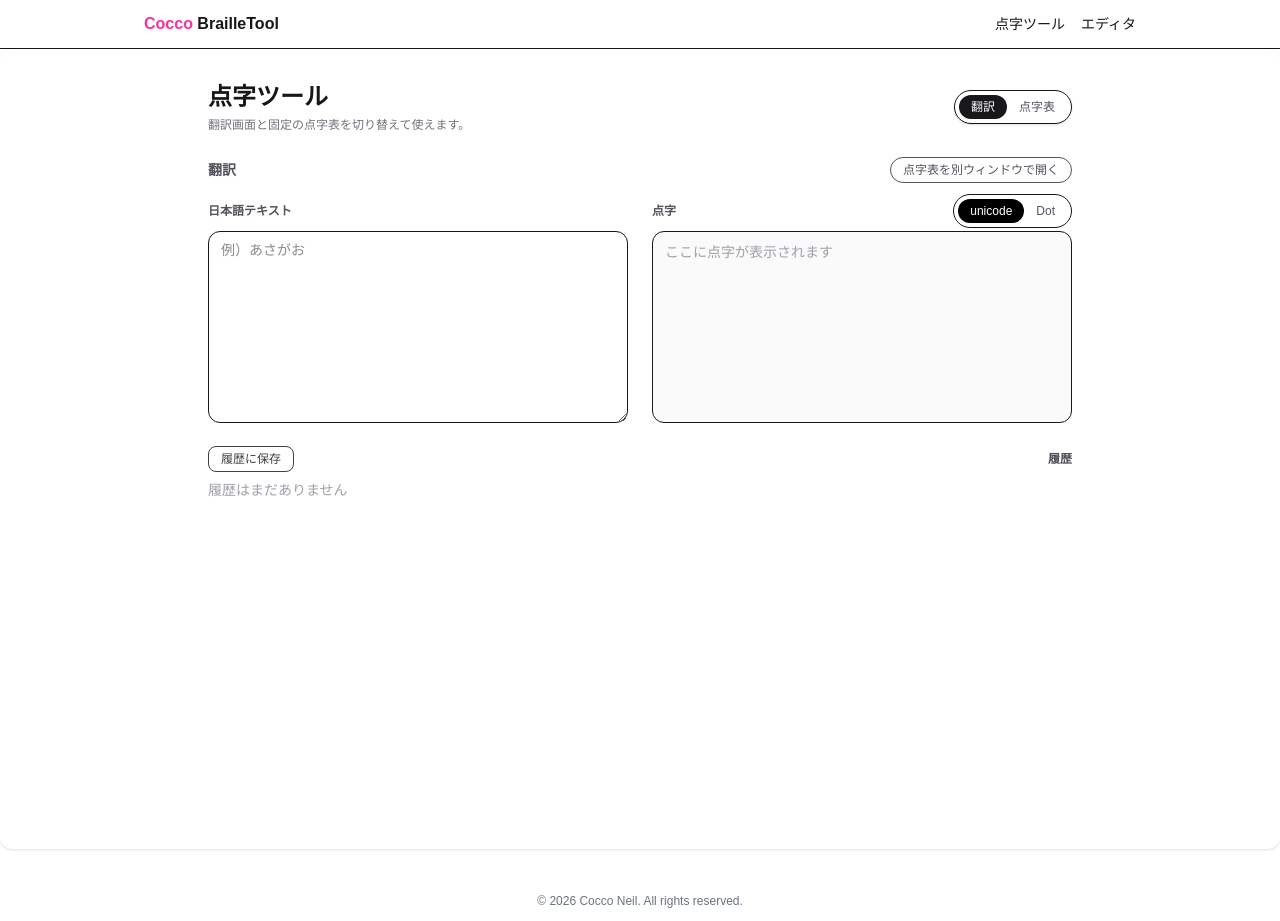
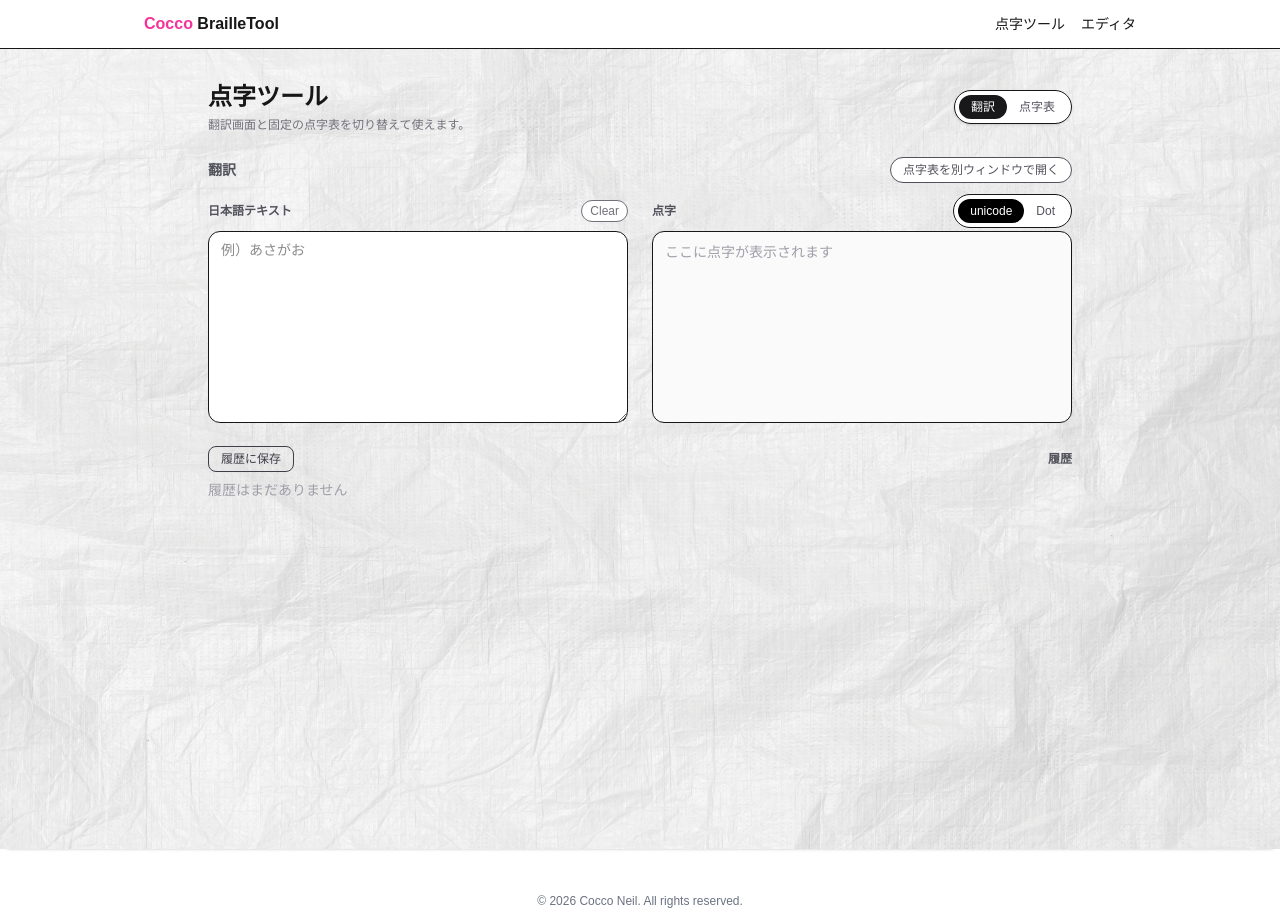
Before and after one commit to muu-ima/muu-braille-tool, a Next.js app: page /braille/translate in a window 1280 px wide. Built offline with nearby package versions, Linux system fonts and the light colour scheme.

Commit message:
記号追加、背景画像変更、レイアウト修正

```diff
--- a/app/braille/chart/page.tsx
+++ b/app/braille/chart/page.tsx
@@ -28,6 +28,7 @@ const DAKUON_ROWS = [
 
 const HANDAKUON_ROWS = [
   { label: "ぱ行", list: ["ぱ", "ぴ", "ぷ", "ぺ", "ぽ"] },
+  { label: "記号", list: ["っ", "ー", "、", "。"] },
 ];
 
 const A_TO_N_ROWS = GOJUON_ROWS.slice(0, 5);
--- a/app/braille/components/TabButton.tsx
+++ b/app/braille/components/TabButton.tsx
@@ -8,7 +8,7 @@ const TABS = [
   { id: "a_to_n", label: "あ行～な行" },
   { id: "h_to_w", label: "は行～わ行" },
   { id: "dakuon", label: "濁音" },
-  { id: "handakuon", label: "半濁音・長音・促音" },
+  { id: "handakuon", label: "半濁音・促音・長音・記号" },
 ] as const;
 
 export const BrailleTabs = ({
--- a/app/braille/layout.tsx
+++ b/app/braille/layout.tsx
@@ -4,7 +4,13 @@ import { BrailleTabs } from "./BrailleTabs";
 
 export default function BrailleLayout({ children }: { children: ReactNode }) {
   return (
-    <div className="min-h-screen flex flex-col">
+    <div className="min-h-screen flex flex-col"
+    style={{
+      backgroundImage: "url(/braille-bg.png)",
+      backgroundRepeat: "no-repeat",
+      backgroundSize: "cover",
+      backgroundPosition: "center",
+    }}>
       {/* ヘッダー＋メイン */}
       <main className="mx-auto w-full max-w-4xl px-4 py-8 space-y-6 flex-1">
         <header className="flex flex-col gap-4 md:flex-row md:items-center md:justify-between">
--- a/app/braille/translate/page.tsx
+++ b/app/braille/translate/page.tsx
@@ -34,7 +34,7 @@ export default function TranslatePage() {
           <Link
             href="/braille/chart"
             target="_blank"
-            className="rounded-full border px-3 py-1 text-xs text-zinc-600 hover:bg-zinc-100"
+            className="rounded-full border px-3 py-1 text-xs bg-white text-zinc-600 hover:bg-zinc-100"
           >
             点字表を別ウィンドウで開く
           </Link>
@@ -49,11 +49,17 @@ export default function TranslatePage() {
               日本語テキスト
             </label>
             {/* 右と高さを揃えるためのダミー（不要なら空でOK） */}
-            <div className="w-35" />
+            <button
+            type="button"
+            onClick={() => setInput("")}
+            className="rounded-full border text-xs bg-white px-2 py-0.5 text-zinc-500 hover:bg-zinc-900/5 hover:text-zinc-700 transition">
+              Clear
+            </button>
+
           </div>
 
           <textarea
-            className="h-48 w-full rounded-xl border px-3 py-2 text-sm outline-none focus:ring-2 focus:ring-zinc-900/10"
+            className="h-48 w-full rounded-xl border bg-white px-3 py-2 text-sm outline-none focus:ring-2 focus:ring-zinc-900/10"
             value={input}
             onChange={(e) => setInput(e.target.value)}
             placeholder="例）あさがお"
--- a/shared/braille/table.ts
+++ b/shared/braille/table.ts
@@ -74,6 +74,8 @@ export const BRAILLE_TABLE: BrailleEntry[] = [
   { key: "゜", dots: [6], kind: "symbol" },
 
   // 記号（最低限）
+  { key: "っ", dots: [2], kind: "symbol" },
+  { key: "ー", dots: [2, 5], kind: "symbol" },
   { key: "。", dots: [2, 5, 6], kind: "symbol" },
   { key: "、", dots: [2], kind: "symbol" },
 ];
```
Also changed, not shown: public/braille-bg.png (added).
